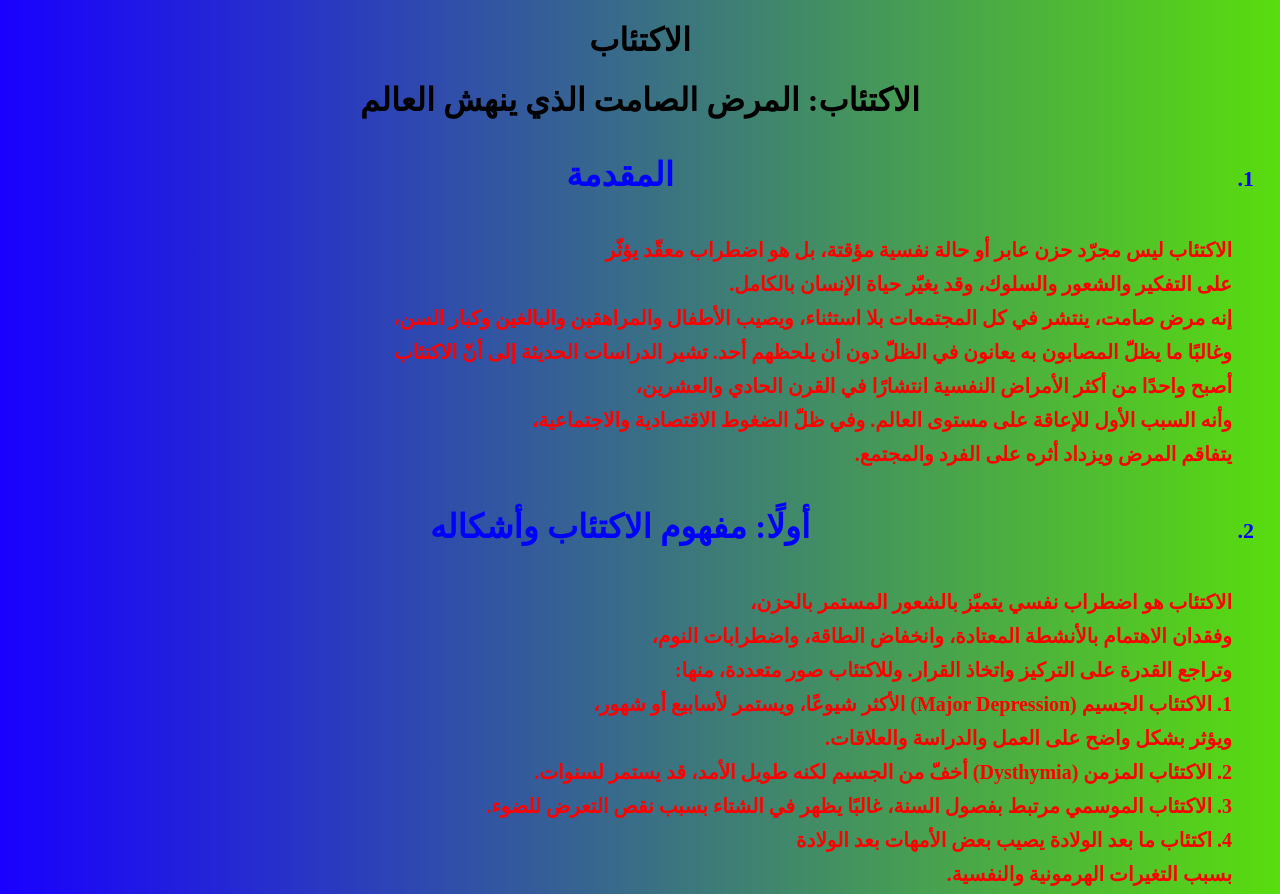
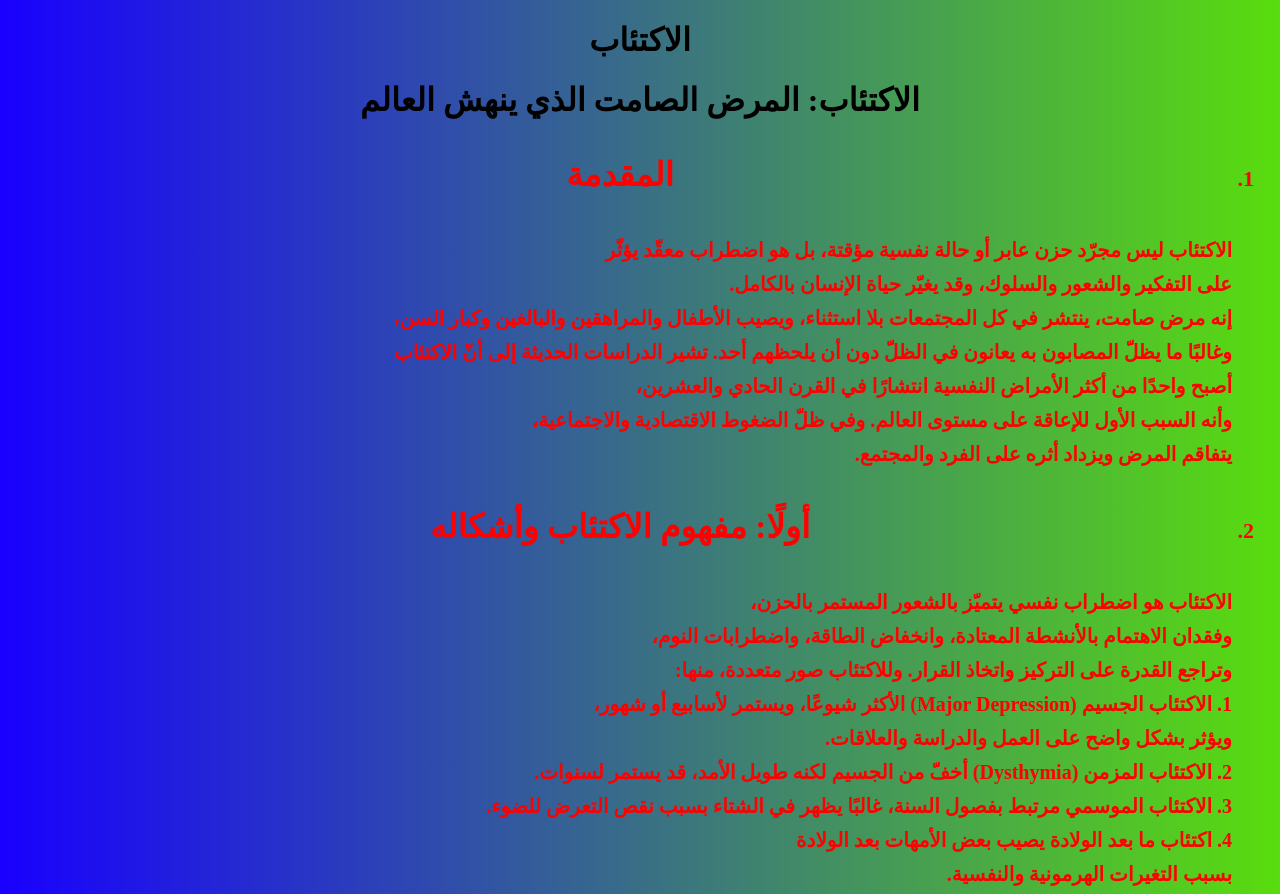
Before and after one commit to hamoda23am-ops/depression, a plain HTML site: page index.html in a window 1280 px wide. Shown: the top 894 px of the page. Drawn offline with Linux system fonts and the light colour scheme.

Commit message:
Update index.html

```diff
--- a/index.html
+++ b/index.html
@@ -46,7 +46,7 @@
 }
       ol {
         direction: rtl;
-        color: blue;
+      color: rgb(255, 0, 0);
         font-size: 22px;
         font-weight: 700;
         line-height: 1.8;
```
